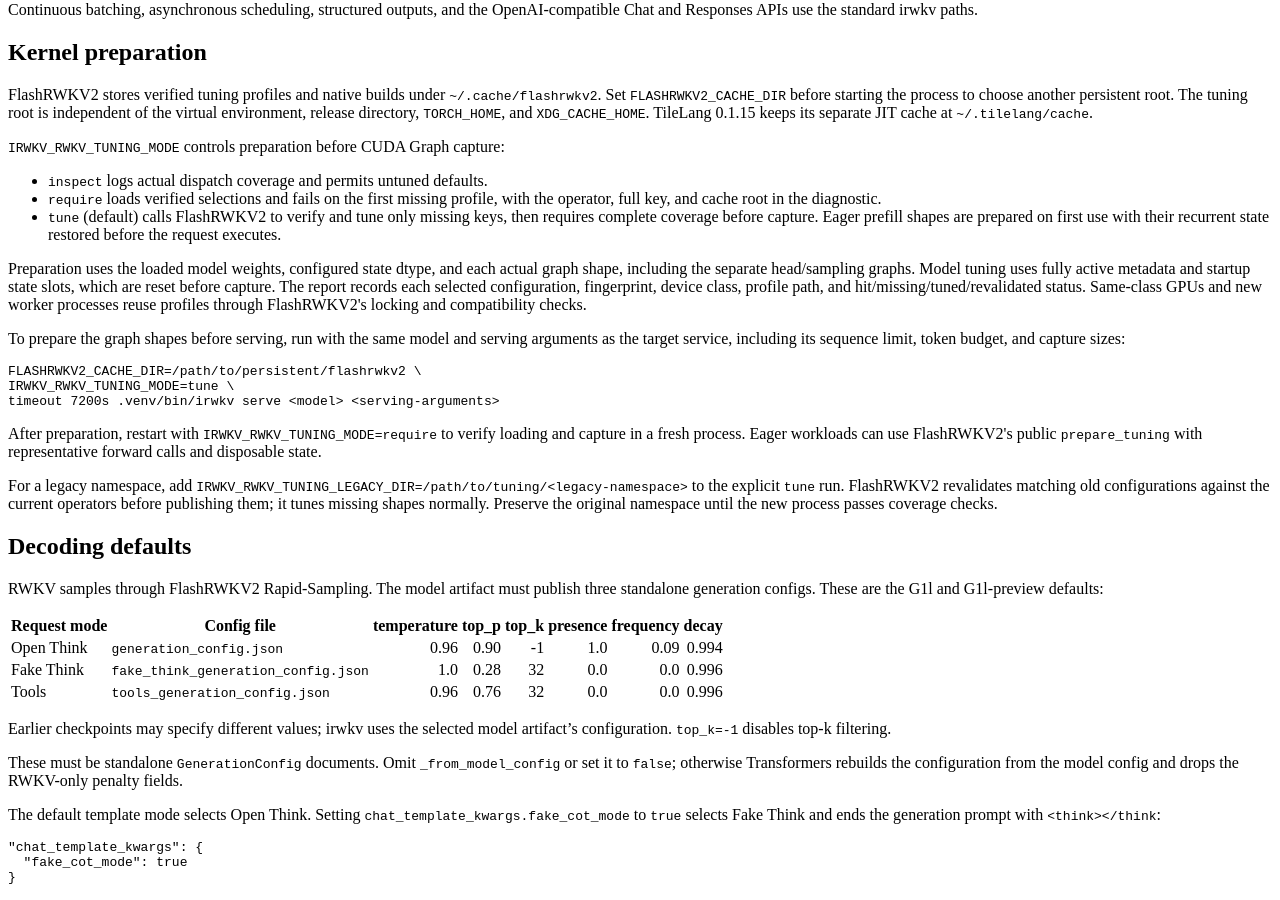
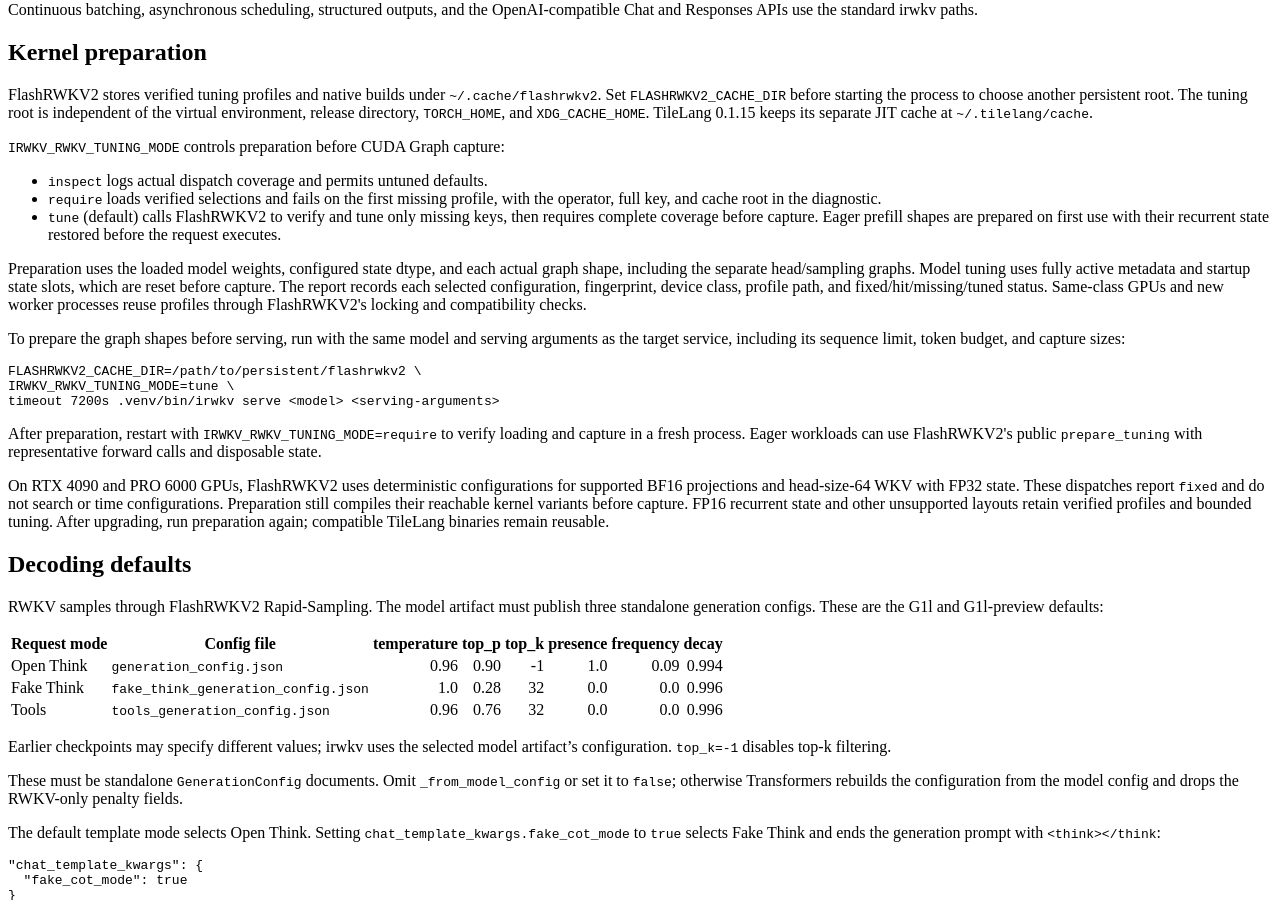
Before and after one commit to rwkv-org/irwkv, an MkDocs documentation site: the page built from docs/models/rwkv.md, in a window 1280 px wide and 900 px high, scrolled down 9088 px. Built offline with MkDocs 1.6.1 and Material for MkDocs 9.7.7, drawn with Linux system fonts in a browser that asks for light colours; some of the changed text lies outside the part shown.

Commit message:
[Bugfix][RWKV] Upgrade FlashRWKV2 to 0.1.0a18 and align tuning API (#10)
* build(deps): upgrade FlashRWKV2 to 0.1.0a18

Co-authored-by: OpenAI Codex <noreply@openai.com>

Signed-off-by: Caizus <caizus@outlook.com>

* fix(rwkv): align tuning preparation with FlashRWKV2 a18

Remove the retired legacy profile argument and environment setting. Match the upstream preparation signature in existing tests and document deterministic dispatch coverage.

Co-authored-by: OpenAI Codex <noreply@openai.com>

Signed-off-by: Caizus <caizus@outlook.com>

---------

Signed-off-by: Caizus <caizus@outlook.com>

```diff
--- a/docs/models/rwkv.md
+++ b/docs/models/rwkv.md
@@ -97,7 +97,7 @@ Preparation uses the loaded model weights, configured state dtype, and each
 actual graph shape, including the separate head/sampling graphs. Model tuning
 uses fully active metadata and startup state slots, which are reset before
 capture. The report records each selected configuration, fingerprint, device
-class, profile path, and hit/missing/tuned/revalidated status. Same-class GPUs
+class, profile path, and fixed/hit/missing/tuned status. Same-class GPUs
 and new worker processes reuse profiles through FlashRWKV2's locking and
 compatibility checks.
 
@@ -115,11 +115,12 @@ After preparation, restart with `IRWKV_RWKV_TUNING_MODE=require` to verify loadi
 and capture in a fresh process. Eager workloads can use FlashRWKV2's public
 `prepare_tuning` with representative forward calls and disposable state.
 
-For a legacy namespace, add
-`IRWKV_RWKV_TUNING_LEGACY_DIR=/path/to/tuning/<legacy-namespace>` to the explicit
-`tune` run. FlashRWKV2 revalidates matching old configurations against the
-current operators before publishing them; it tunes missing shapes normally.
-Preserve the original namespace until the new process passes coverage checks.
+On RTX 4090 and PRO 6000 GPUs, FlashRWKV2 uses deterministic configurations for
+supported BF16 projections and head-size-64 WKV with FP32 state. These dispatches
+report `fixed` and do not search or time configurations. Preparation still compiles
+their reachable kernel variants before capture. FP16 recurrent state and other
+unsupported layouts retain verified profiles and bounded tuning. After upgrading,
+run preparation again; compatible TileLang binaries remain reusable.
 
 ## Decoding defaults
 
```
Also changed, not shown: other parts of docs/models/rwkv.md (+1 -1 lines), 4 other files.
